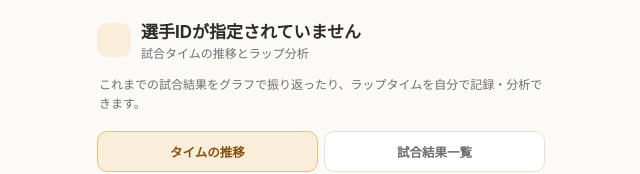
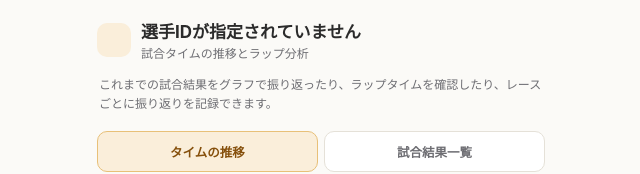
Before and after one commit to swim-coach/swim-app, a plain HTML site: page race.html in a window 1280 px wide. Shown: the top 174 px of the page, without its empty margins (319-959 px from the left). Drawn offline with Linux system fonts and the light colour scheme; some icons are missing.

Commit message:
Add files via upload

```diff
--- a/race.html
+++ b/race.html
@@ -35,6 +35,7 @@
   textarea{width:100%;border:1.5px solid var(--line);border-radius:10px;padding:10px 12px;font-size:13px;
     font-family:inherit;resize:vertical;min-height:56px;background:var(--bg);color:var(--ink)}
   textarea:focus{outline:none;border-color:var(--orange-bd)}
+
   .tabs{display:flex;gap:6px;margin-bottom:14px}
   .tab-btn{flex:1;padding:10px 4px;border-radius:10px;border:1.5px solid var(--line);background:var(--card);
     font-size:12.5px;font-weight:600;color:var(--sub);cursor:pointer;text-align:center}
@@ -100,7 +101,7 @@
       <div class="hdr-date">試合タイムの推移とラップ分析</div>
     </div>
   </div>
-  <div class="lead">これまでの試合結果をグラフで振り返ったり、ラップタイムを自分で記録・分析できます。</div>
+  <div class="lead">これまでの試合結果をグラフで振り返ったり、ラップタイムを確認したり、レースごとに振り返りを記録できます。</div>
 
   <div id="config-warn" class="config-warn" style="display:none">
     Firebase設定が未完了です。<br>このファイル内の <code>firebaseConfig</code> に、設定手順書で取得した値を貼り付けてください。
```
